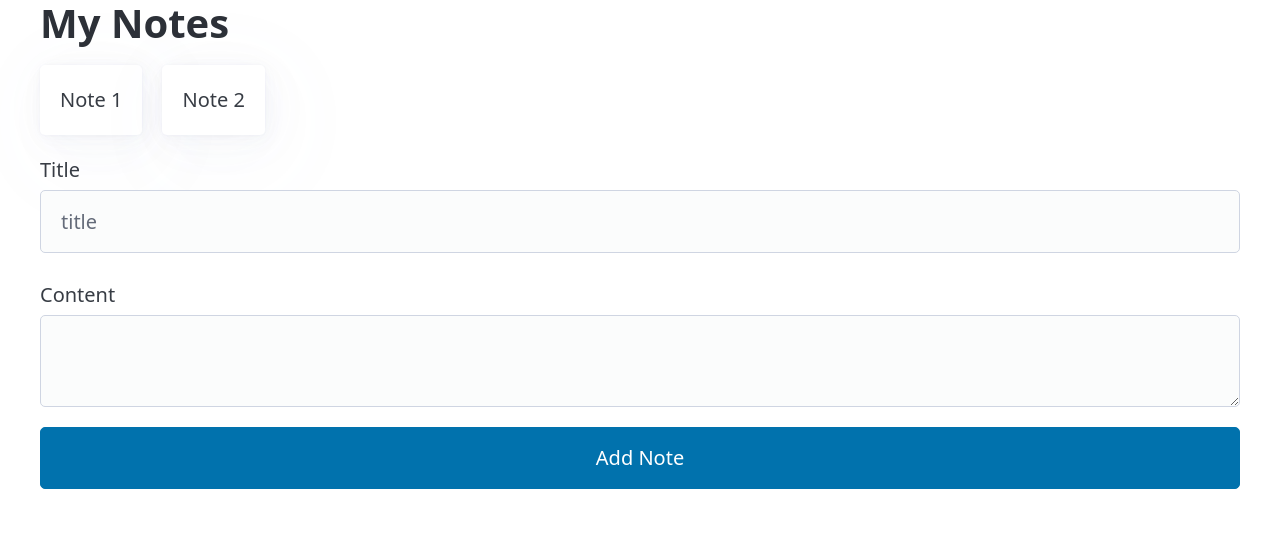
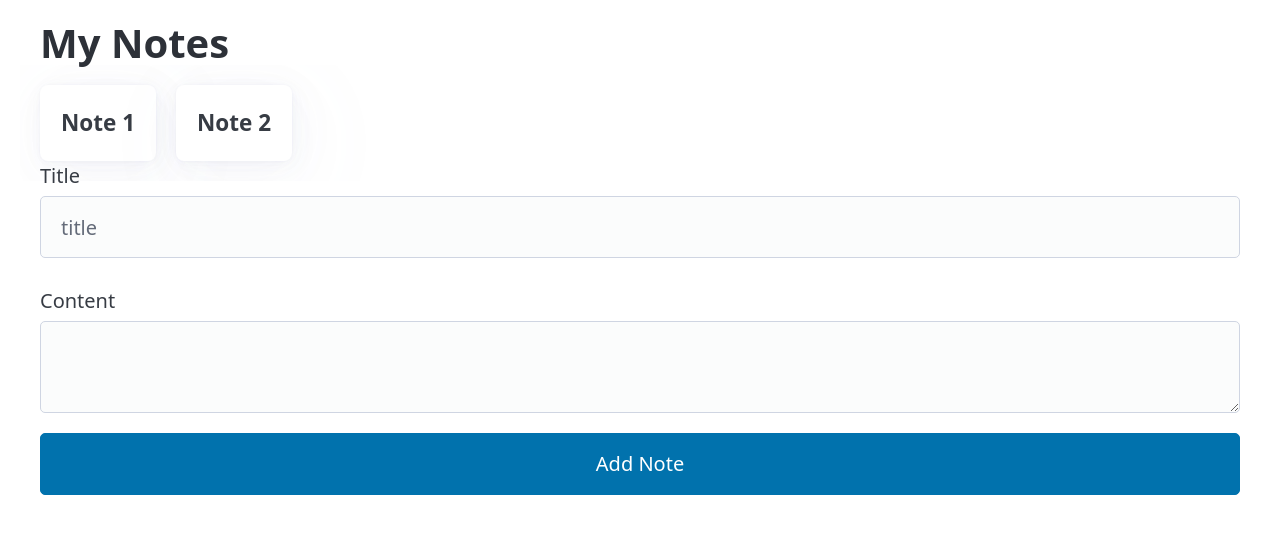
Before and after one commit to somphonee/note-web-react, a React (Vite) app: page / in a window 1280 px wide. Shown: the top 534 px of the page. Built offline with nearby package versions, Linux system fonts and the light colour scheme.

Commit message:
Refactor App component layout and styles for note items

```diff
--- a/src/App.css
+++ b/src/App.css
@@ -1,3 +1,25 @@
+
+.container{
+  margin-top: 1rem;
+}
 .app-tital {
-  margin: 1rem;
+  margin-bottom: 1rem;
 }
+
+.note-list {
+  display: flex;
+  gap: 1rem;
+  overflow: auto;
+  margin: -1rem;
+  padding: 1rem;
+}
+.note-item {
+  margin: 0;
+  border-radius: 8px;
+  border: 1px solid rgba(255 255 255 /0.6 );
+  padding: "1rem";
+}
+.note-title {
+  font-size: 1.125rem;
+  font-weight: bold
+}
--- a/src/App.jsx
+++ b/src/App.jsx
@@ -6,16 +6,16 @@ function App() {
   return (
     <main className="container">
     <h1 className="app-title"> My Notes </h1>
-    <div style={{display: "flex", gap: "1rem"}} >
-      <article style={{margin: 0}}>
-        <div>Note 1</div>
+
+    <div className="note-list" >
+      <article className="note-item">
+        <div className="note-title">Note 1</div>
       </article>
-      <article style={{margin: 0}}>
-        <div>Note 2</div>
+      <article className="note-item">
+        <div className="note-title" >Note 2</div>
       </article>
     </div>
 
-    <div  style={{marginTop: "1rem"}}>
     <label htmlFor='title'>
       Title
       <input
@@ -36,7 +36,6 @@ function App() {
     </label>
     <button type="submit">Add Note</button>
 
-    </div>
 
     </main>
   )
```
